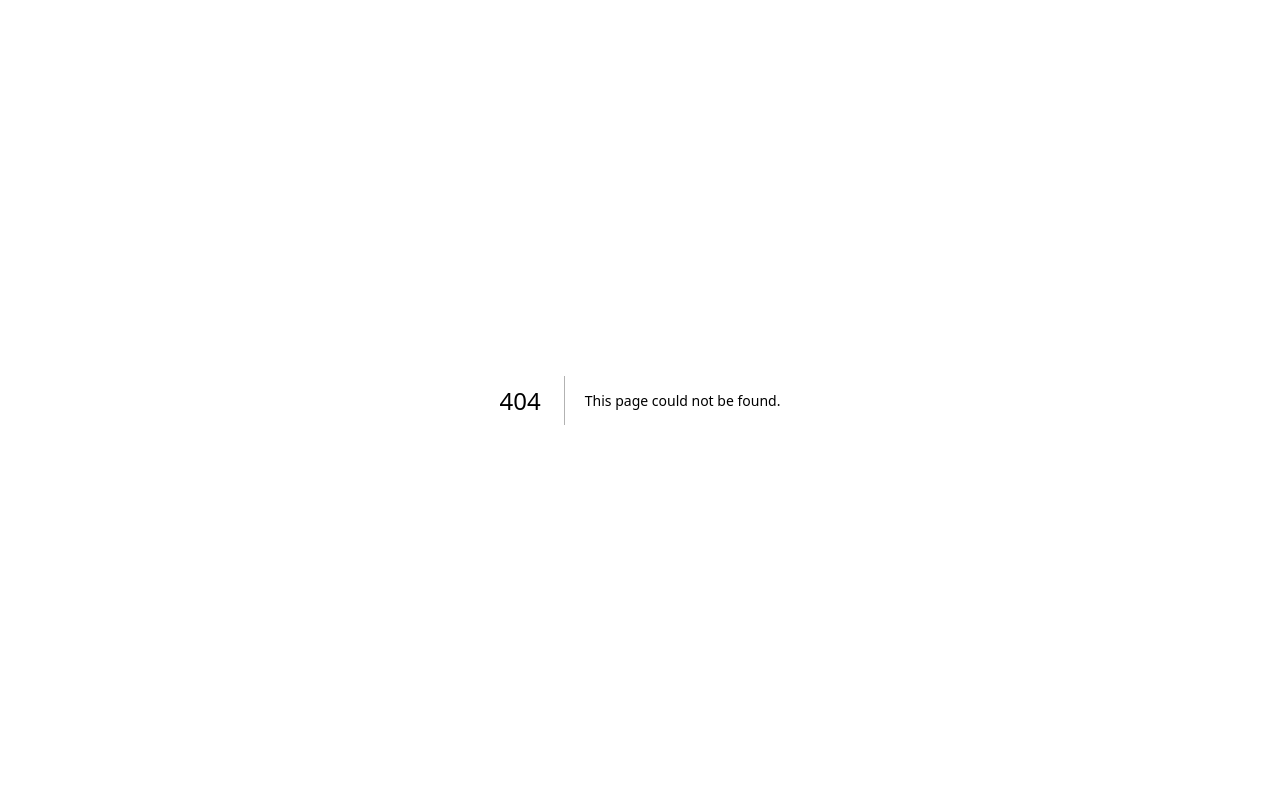
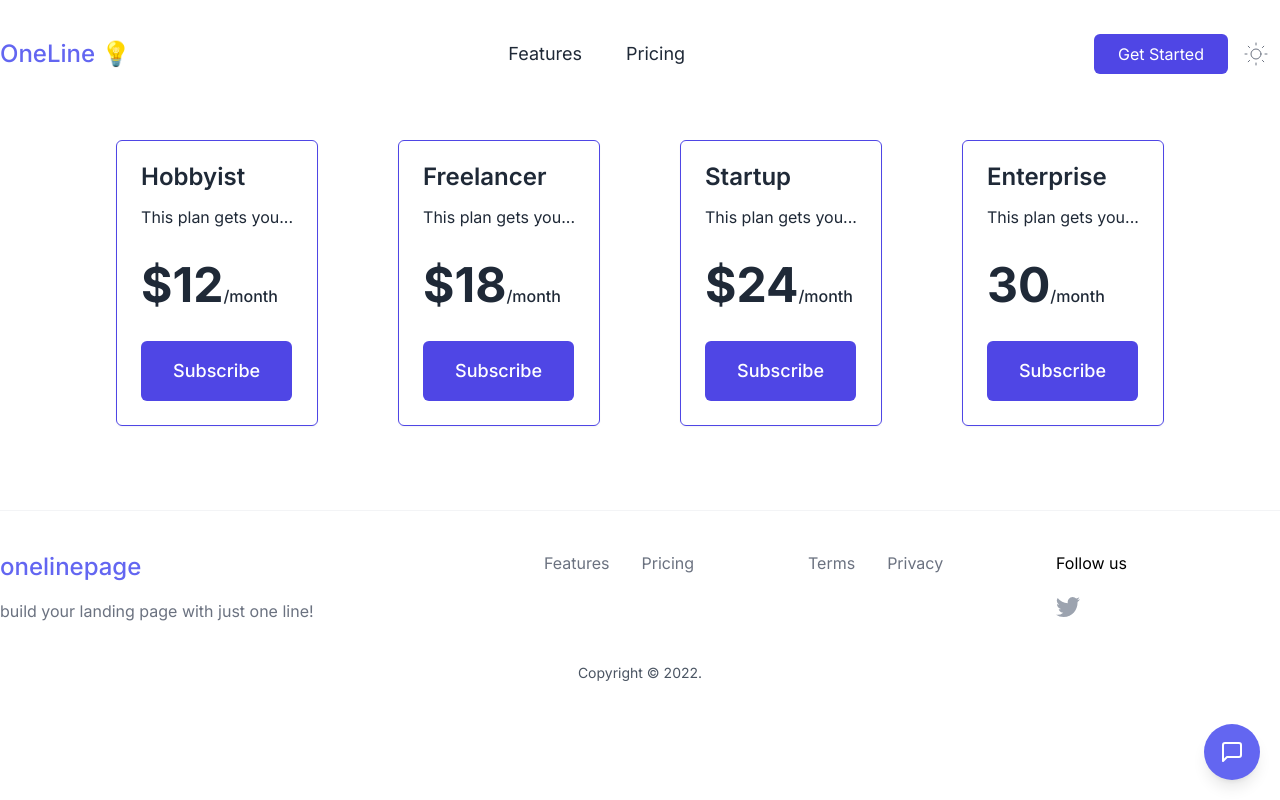
Before and after one commit to cxjohn/onelinepage-landing, a Next.js app: page /pricing in a window 1280 px wide. Before the commit this address had no page. Built offline with nearby package versions, Linux system fonts and the light colour scheme.

Commit message:
adding basic pricing page

```diff
--- /dev/null
+++ b/pages/pricing.js
@@ -0,0 +1,27 @@
+import Head from "next/head";
+import Hero from "../src/components/hero";
+import Navbar from "../src/components/navbar";
+import Footer from "../src/components/footer";
+import PopupWidget from "../src/components/popupWidget";
+import Pricing from "../src/components/pricing";
+
+export default function Home() {
+  return (
+    <>
+      <Head>
+        <title>OneLine - Pricing</title>
+        <meta
+          name="description"
+          content="Make your own landing page with just one line!"
+        />
+        <link rel="icon" href="/favicon.ico" />
+      </Head>
+
+      <Navbar />
+      <Pricing />
+
+      <Footer />
+      <PopupWidget />
+    </>
+  );
+}
--- a/src/components/footer.js
+++ b/src/components/footer.js
@@ -3,7 +3,10 @@ import React from "react";
 import Container from "./container";
 
 export default function Footer() {
-  const navigation = ["Features", "Pricing"];
+  const navigation = [
+    { name: "Features", dest: "/" },
+    { name: "Pricing", dest: "/pricing" },
+  ];
   const legal = ["Terms", "Privacy"];
   return (
     <div className="relative">
@@ -27,9 +30,9 @@ export default function Footer() {
           <div>
             <div className="flex flex-wrap w-full -mt-2 -ml-3 lg:ml-0">
               {navigation.map((item, index) => (
-                <Link key={index} href="/">
+                <Link key={index} href={item.dest}>
                   <div className="w-full px-4 py-2 text-gray-500 rounded-md dark:text-gray-300 hover:text-indigo-500 focus:text-indigo-500 focus:bg-indigo-100 focus:outline-none dark:focus:bg-trueGray-700">
-                    {item}
+                    {item.name}
                   </div>
                 </Link>
               ))}
@@ -80,66 +83,3 @@ const Twitter = ({ size = 24 }) => (
     <path d="M24 4.37a9.6 9.6 0 0 1-2.83.8 5.04 5.04 0 0 0 2.17-2.8c-.95.58-2 1-3.13 1.22A4.86 4.86 0 0 0 16.61 2a4.99 4.99 0 0 0-4.79 6.2A13.87 13.87 0 0 1 1.67 2.92 5.12 5.12 0 0 0 3.2 9.67a4.82 4.82 0 0 1-2.23-.64v.07c0 2.44 1.7 4.48 3.95 4.95a4.84 4.84 0 0 1-2.22.08c.63 2.01 2.45 3.47 4.6 3.51A9.72 9.72 0 0 1 0 19.74 13.68 13.68 0 0 0 7.55 22c9.06 0 14-7.7 14-14.37v-.65c.96-.71 1.79-1.6 2.45-2.61z" />
   </svg>
 );
-
-const Facebook = ({ size = 24 }) => (
-  <svg
-    xmlns="http://www.w3.org/2000/svg"
-    width={size}
-    height={size}
-    viewBox="0 0 24 24"
-    fill="currentColor"
-  >
-    <path d="M24 12.07C24 5.41 18.63 0 12 0S0 5.4 0 12.07C0 18.1 4.39 23.1 10.13 24v-8.44H7.08v-3.49h3.04V9.41c0-3.02 1.8-4.7 4.54-4.7 1.31 0 2.68.24 2.68.24v2.97h-1.5c-1.5 0-1.96.93-1.96 1.89v2.26h3.32l-.53 3.5h-2.8V24C19.62 23.1 24 18.1 24 12.07" />
-  </svg>
-);
-const Instagram = ({ size = 24 }) => (
-  <svg
-    xmlns="http://www.w3.org/2000/svg"
-    width={size}
-    height={size}
-    viewBox="0 0 24 24"
-    fill="currentColor"
-  >
-    <path d="M16.98 0a6.9 6.9 0 0 1 5.08 1.98A6.94 6.94 0 0 1 24 7.02v9.96c0 2.08-.68 3.87-1.98 5.13A7.14 7.14 0 0 1 16.94 24H7.06a7.06 7.06 0 0 1-5.03-1.89A6.96 6.96 0 0 1 0 16.94V7.02C0 2.8 2.8 0 7.02 0h9.96zm.05 2.23H7.06c-1.45 0-2.7.43-3.53 1.25a4.82 4.82 0 0 0-1.3 3.54v9.92c0 1.5.43 2.7 1.3 3.58a5 5 0 0 0 3.53 1.25h9.88a5 5 0 0 0 3.53-1.25 4.73 4.73 0 0 0 1.4-3.54V7.02a5 5 0 0 0-1.3-3.49 4.82 4.82 0 0 0-3.54-1.3zM12 5.76c3.39 0 6.2 2.8 6.2 6.2a6.2 6.2 0 0 1-12.4 0 6.2 6.2 0 0 1 6.2-6.2zm0 2.22a3.99 3.99 0 0 0-3.97 3.97A3.99 3.99 0 0 0 12 15.92a3.99 3.99 0 0 0 3.97-3.97A3.99 3.99 0 0 0 12 7.98zm6.44-3.77a1.4 1.4 0 1 1 0 2.8 1.4 1.4 0 0 1 0-2.8z" />
-  </svg>
-);
-
-const Linkedin = ({ size = 24 }) => (
-  <svg
-    xmlns="http://www.w3.org/2000/svg"
-    width={size}
-    height={size}
-    viewBox="0 0 24 24"
-    fill="currentColor"
-  >
-    <path d="M22.23 0H1.77C.8 0 0 .77 0 1.72v20.56C0 23.23.8 24 1.77 24h20.46c.98 0 1.77-.77 1.77-1.72V1.72C24 .77 23.2 0 22.23 0zM7.27 20.1H3.65V9.24h3.62V20.1zM5.47 7.76h-.03c-1.22 0-2-.83-2-1.87 0-1.06.8-1.87 2.05-1.87 1.24 0 2 .8 2.02 1.87 0 1.04-.78 1.87-2.05 1.87zM20.34 20.1h-3.63v-5.8c0-1.45-.52-2.45-1.83-2.45-1 0-1.6.67-1.87 1.32-.1.23-.11.55-.11.88v6.05H9.28s.05-9.82 0-10.84h3.63v1.54a3.6 3.6 0 0 1 3.26-1.8c2.39 0 4.18 1.56 4.18 4.89v6.21z" />
-  </svg>
-);
-
-const Backlink = () => {
-  return (
-    <a
-      href="https://web3templates.com"
-      target="_blank"
-      rel="noreferrer"
-      className="absolute flex px-3 py-1 space-x-2 text-sm font-semibold text-gray-900 bg-white border border-gray-300 rounded shadow-sm place-items-center left-5 bottom-5 dark:bg-trueGray-900 dark:border-trueGray-700 dark:text-trueGray-300"
-    >
-      <svg
-        width="20"
-        height="20"
-        viewBox="0 0 30 30"
-        fill="none"
-        className="w-4 h-4"
-        xmlns="http://www.w3.org/2000/svg"
-      >
-        <rect width="30" height="29.5385" rx="2.76923" fill="#362F78" />
-        <path
-          d="M10.14 21.94H12.24L15.44 12.18L18.64 21.94H20.74L24.88 8H22.64L19.58 18.68L16.36 8.78H14.52L11.32 18.68L8.24 8H6L10.14 21.94Z"
-          fill="#F7FAFC"
-        />
-      </svg>
-
-      <span>Web3Templates</span>
-    </a>
-  );
-};
--- a/src/components/navbar.js
+++ b/src/components/navbar.js
@@ -3,7 +3,10 @@ import ThemeChanger from "./DarkSwitch";
 import { Disclosure } from "@headlessui/react";
 
 export default function Navbar() {
-  const navigation = ["Features", "Pricing"];
+  const navigation = [
+    { name: "Features", dest: "/" },
+    { name: "Pricing", dest: "/pricing" },
+  ];
 
   return (
     <div className="w-full">
@@ -47,9 +50,9 @@ export default function Navbar() {
                 <Disclosure.Panel className="flex flex-wrap w-full my-5 lg:hidden">
                   <>
                     {navigation.map((item, index) => (
-                      <Link key={index} href="/">
+                      <Link key={index} href={item.dest}>
                         <div className="w-full px-4 py-2 -ml-4 text-gray-500 rounded-md dark:text-gray-300 hover:text-indigo-500 focus:text-indigo-500 focus:bg-indigo-100  focus:outline-none dark:focus:bg-trueGray-700">
-                          {item}hel
+                          {item.name}
                         </div>
                       </Link>
                     ))}
@@ -70,9 +73,9 @@ export default function Navbar() {
           <ul className="items-center justify-end flex-1 pt-6 list-none lg:pt-0 lg:flex">
             {navigation.map((menu, index) => (
               <li className="mr-3 nav__item" key={index}>
-                <Link href="/">
+                <Link href={menu.dest}>
                   <div className="inline-block px-4 py-2 text-lg font-normal text-gray-800 no-underline rounded-md dark:text-gray-200 hover:text-indigo-500 focus:text-indigo-500 focus:bg-indigo-100 focus:outline-none dark:focus:bg-gray-800">
-                    {menu}
+                    {menu.name}
                   </div>
                 </Link>
               </li>
--- /dev/null
+++ b/src/components/pricing.js
@@ -0,0 +1,49 @@
+import { useState, useRef } from "react";
+import Container from "./container";
+
+export default function Pricing() {
+  const products = [
+    { name: "Hobbyist", price: "$12", desc: "This plan gets you..." },
+    { name: "Freelancer", price: "$18", desc: "This plan gets you..." },
+    { name: "Startup", price: "$24", desc: "This plan gets you..." },
+    { name: "Enterprise", price: "30", desc: "This plan gets you..." },
+  ];
+  return (
+    <>
+      <Container className="flex justify-center ">
+        <div className="flex justify-center items-center w-full ">
+          <div className="grid grid-cols-1 sm:grid-cols-2 lg:grid-cols-4 gap-12 xl:gap-20">
+            {products.map((product, idx) => {
+              return (
+                <div
+                  key={idx}
+                  className={`text-gray-800 dark:text-white rounded-md shadow-sm border border-indigo-600`}
+                >
+                  <div className="p-6">
+                    <h2 className="text-2xl leading-6 font-semibold">
+                      {product.name}
+                    </h2>
+                    <p className="mt-4">{product.desc}</p>
+                    <p className="mt-8">
+                      <span className="text-5xl font-extrabold ">
+                        {product.price}
+                      </span>
+                      <span className="text-base font-medium">/month</span>
+                    </p>
+
+                    <button
+                      onClick={() => console.log("subscribe")}
+                      className="block mt-8 px-8 py-4 text-lg font-medium text-center text-white bg-indigo-600 rounded-md "
+                    >
+                      Subscribe
+                    </button>
+                  </div>
+                </div>
+              );
+            })}
+          </div>
+        </div>
+      </Container>
+    </>
+  );
+}
```
